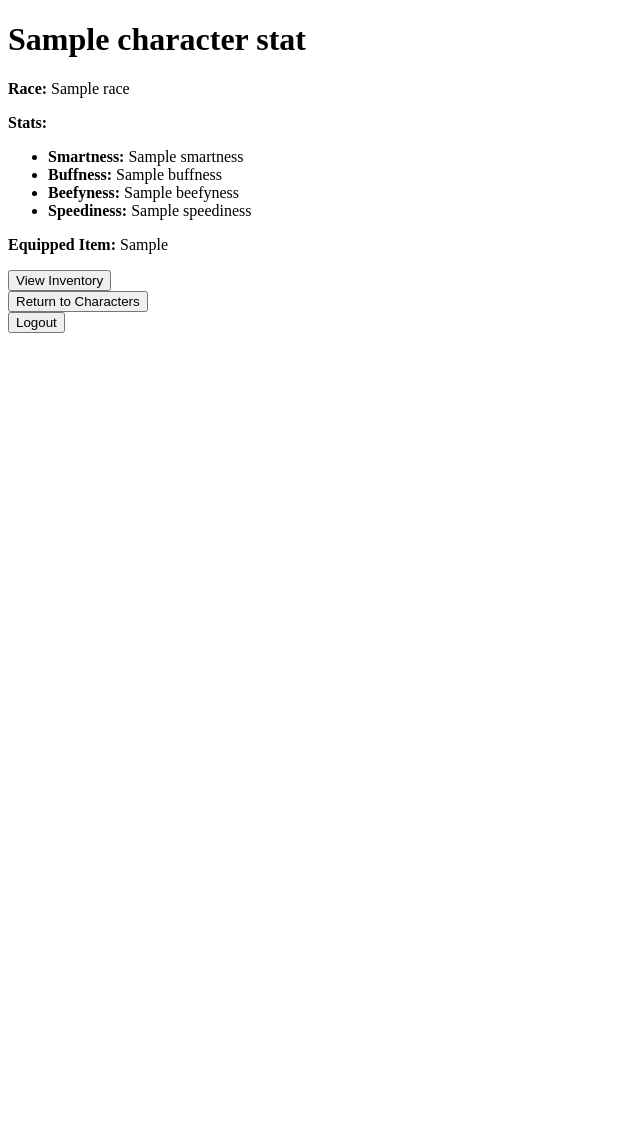
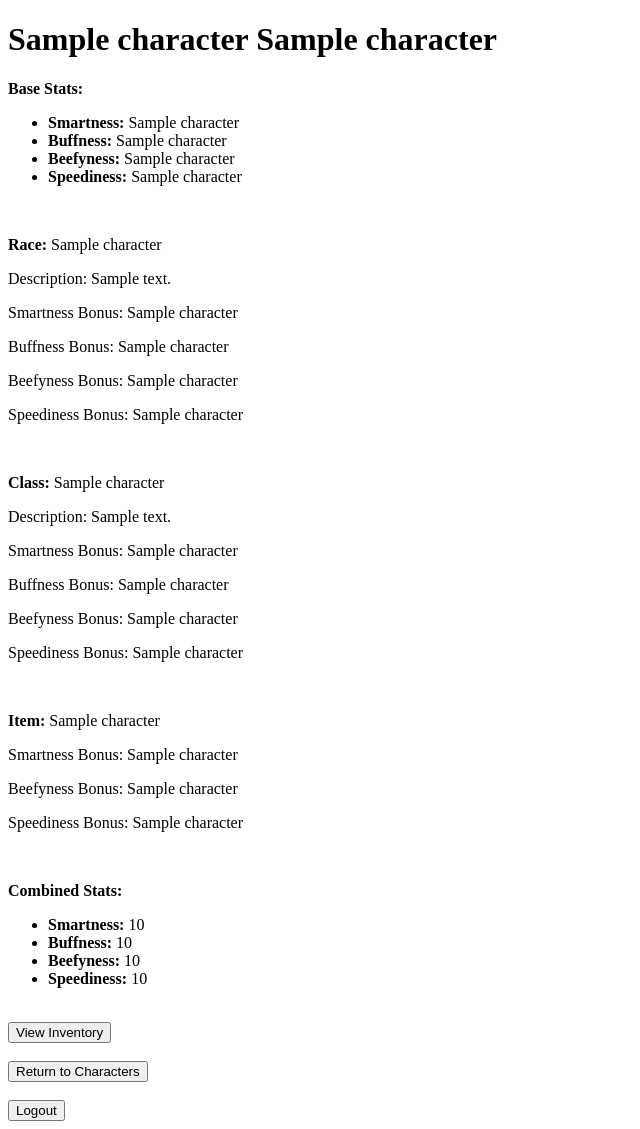
Before and after one commit to rowanb99/database350_project, a Flask app: template itc350-template-main/templates/characterInfo.html in a window 1280 px wide. Shown: the whole page, without its empty margins (0-640 px from the left). Before the commit the page ends 333 px from the top, so only its background shows below. Run offline with Flask 3, Linux system fonts and the light colour scheme; the template is opened without the code that fills it: most values are stand-ins (such as "Sample title", 1, 10 or a date in 2020).

Commit message:
characterInfo finished

```diff
--- a/itc350-template-main/main.py
+++ b/itc350-template-main/main.py
@@ -254,6 +254,24 @@ def get_user_characters(user_id):
     conn.close()
     return user_characters
 
+def getRaceDesc(charID):
+    conn = get_db_connection()
+    cursor = conn.cursor()
+    query = "SELECT RaceDescription FROM characters LEFT JOIN race ON characters.RaceID = race.RaceID WHERE CharacterID = %s"
+    cursor.execute(query, (charID,))
+    desc = cursor.fetchall()
+    conn.close()
+    return desc[0][0]
+
+def getClassDesc(charID):
+    conn = get_db_connection()
+    cursor = conn.cursor()
+    query = "SELECT ClassDescription FROM characters LEFT JOIN class ON characters.ClassID = class.ClassID WHERE CharacterID = %s"
+    cursor.execute(query, (charID,))
+    desc = cursor.fetchall()
+    conn.close()
+    return desc[0][0]
+
 
 # ------------------------ END FUNCTIONS ------------------------ #
 
@@ -347,7 +365,7 @@ def register():
 @app.route("/characterinfo", methods=["GET"])
 def view_character_stats():
     charID = request.args.get('charID')
-    return render_template("characterInfo.html", character_stats=get_character(charID))
+    return render_template("characterInfo.html", character=getChar(charID)[0], race_desc=getRaceDesc(charID), class_desc=getClassDesc(charID), equippedItem=getEquipped(request.args.get('charID'))[0][0])
 
 @app.route("/characters", methods=["GET"])
 def view_all_characters():
--- a/itc350-template-main/templates/characterInfo.html
+++ b/itc350-template-main/templates/characterInfo.html
@@ -1,30 +1,64 @@
-<!DOCTYPE html>
+ <!DOCTYPE html>
 <html lang="en">
 <head>
     <meta charset="UTF-8">
     <title>Character Information</title>
 </head>
 <body>
-    <h1>{{ character_stats.name }}</h1>
-    <p><strong>Race:</strong> {{ character_stats.race }}</p>
-    <p><strong>Stats:</strong></p>
+    <h1>{{ character[2] + " " + character[3] }}</h1>
+    <p><strong>Base Stats:</strong></p>
     <ul>
-        <li><strong>Smartness:</strong> {{ character_stats.smartness }}</li>
-        <li><strong>Buffness:</strong> {{ character_stats.buffness }}</li>
-        <li><strong>Beefyness:</strong> {{ character_stats.beefyness }}</li>
-        <li><strong>Speediness:</strong> {{ character_stats.speediness }}</li>
+        <li><strong>Smartness:</strong> {{ character[4] }}</li>
+        <li><strong>Buffness:</strong> {{ character[5] }}</li>
+        <li><strong>Beefyness:</strong> {{ character[6] }}</li>
+        <li><strong>Speediness:</strong> {{ character[7] }}</li>
     </ul>
-    <p><strong>Equipped Item:</strong> {{ character_stats.equipped_item }}</p>
-
+    <br>
+    <p><strong>Race:</strong> {{ character[13] }}</p>
+    <p>Description: {{ race_desc }}</p>
+    <p>Smartness Bonus: {{ character[9] }}</p>
+    <p>Buffness Bonus: {{ character[10] }}</p>
+    <p>Beefyness Bonus: {{ character[11] }}</p>
+    <p>Speediness Bonus: {{ character[12] }}</p>
+    <br>
+    <p><strong>Class:</strong> {{ character[8] }}</p>
+    <p>Description: {{ class_desc }}</p>
+    <p>Smartness Bonus: {{ character[14] }}</p>
+    <p>Buffness Bonus: {{ character[15] }}</p>
+    <p>Beefyness Bonus: {{ character[16] }}</p>
+    <p>Speediness Bonus: {{ character[17] }}</p>
+    <br>
+    {% if equippedItem != None %}
+    <p><strong>Item:</strong> {{ character[18] }}</p>
+    <p>Smartness Bonus: {{ character[19] }}</p>
+    <p>Beefyness Bonus: {{ character[20] }}</p>
+    <p>Speediness Bonus: {{ character[21] }}</p>
+    <br>
+    {% endif %}
+    <p><strong>Combined Stats:</strong></p>
+    <ul>
+        {% if equippedItem != None %}
+        <li><strong>Smartness:</strong> {{ character[4] + character[9] + character[14] + character[19] }}</li>
+        <li><strong>Buffness:</strong> {{ character[5] + character[10] + character[15] }}</li>
+        <li><strong>Beefyness:</strong> {{ character[6] + character[11] + character[16] + character[20] }}</li>
+        <li><strong>Speediness:</strong> {{ character[7] + character[12] + character[17] + character[21] }}</li>
+        {% else %}
+        <li><strong>Smartness:</strong> {{ character[4] + character[9] + character[14] }}</li>
+        <li><strong>Buffness:</strong> {{ character[5] + character[10] + character[15] }}</li>
+        <li><strong>Beefyness:</strong> {{ character[6] + character[11] + character[16] }}</li>
+        <li><strong>Speediness:</strong> {{ character[7] + character[12] + character[17] }}</li>
+        {% endif %}
+    </ul>
+    <br>
     <form action="/redirect/character/inventory" method="post">
-        <input type="text" id="charID" name="charID" value="{{character_stats[6]}}" required hidden>
+        <input type="text" id="charID" name="charID" value="{{character[1]}}" required hidden>
         <input type="submit" value="View Inventory">
     </form>
-
+    <br>
     <form action="/characters" method="get">
         <input type="submit" value="Return to Characters">
     </form>
-
+    <br>
     <form action="/logout" method="post">
         <button type="submit">Logout</button>
     </form>
```
